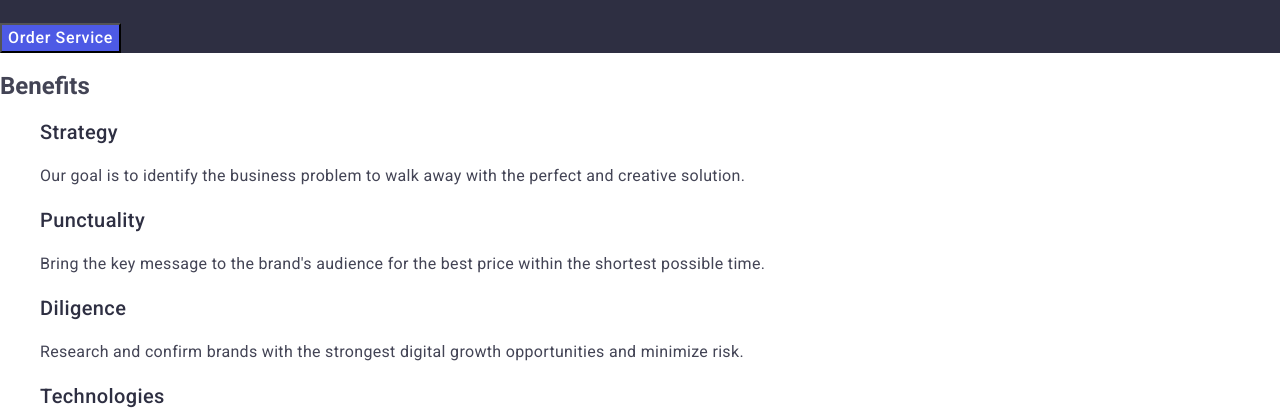
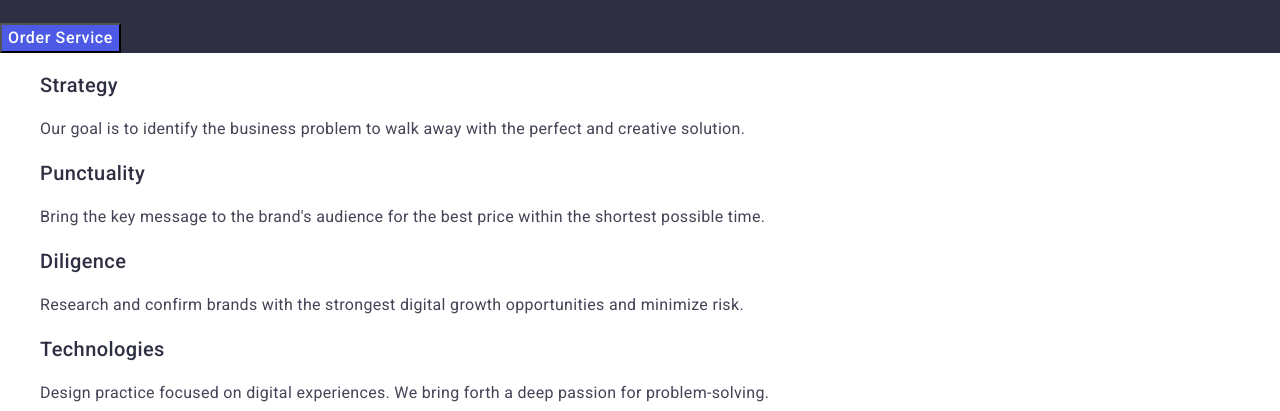
Before and after one commit to Shenhi30/goit-markup-hw-03, a plain HTML site: page index.html in a window 1280 px wide. Shown: the part 235-646 px from the top of the page. Drawn offline with nearby package versions, Linux system fonts and the light colour scheme; files whose address does not match are found by name.

Commit message:
add visually hiden

```diff
--- a/css/style.css
+++ b/css/style.css
@@ -10,6 +10,19 @@ img {
 
 ul {
     list-style-type: none;
+}
+
+.visually-hidden {
+    position: absolute;
+    width: 1px;
+    height: 1px;
+    margin: -1px;
+    border: 0;
+    padding: 0;
+    white-space: nowrap;
+    clip-path: inset(100%);
+    clip: rect(0 0 0 0);
+    overflow: hidden;
 }
 
 .container {
--- a/index.html
+++ b/index.html
@@ -61,7 +61,7 @@
         </section>
         <!-- benefits -->
         <section class="benefits">
-            <h2>Benefits</h2>
+            <h2 class="visually-hidden">Benefits</h2>
             <ul>
                 <li>
                     <h3 class="benefit-list-header">Strategy</h3>
```
